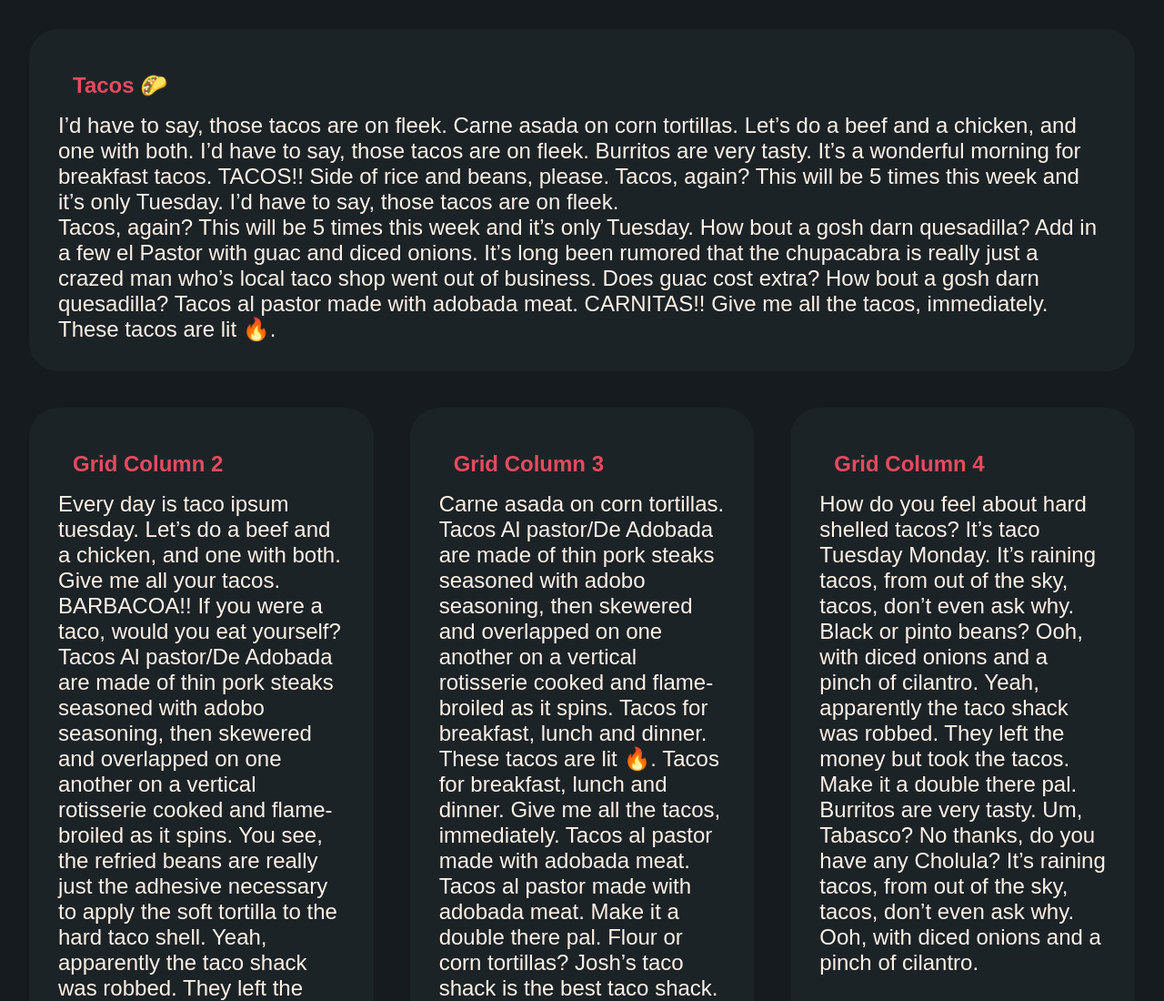
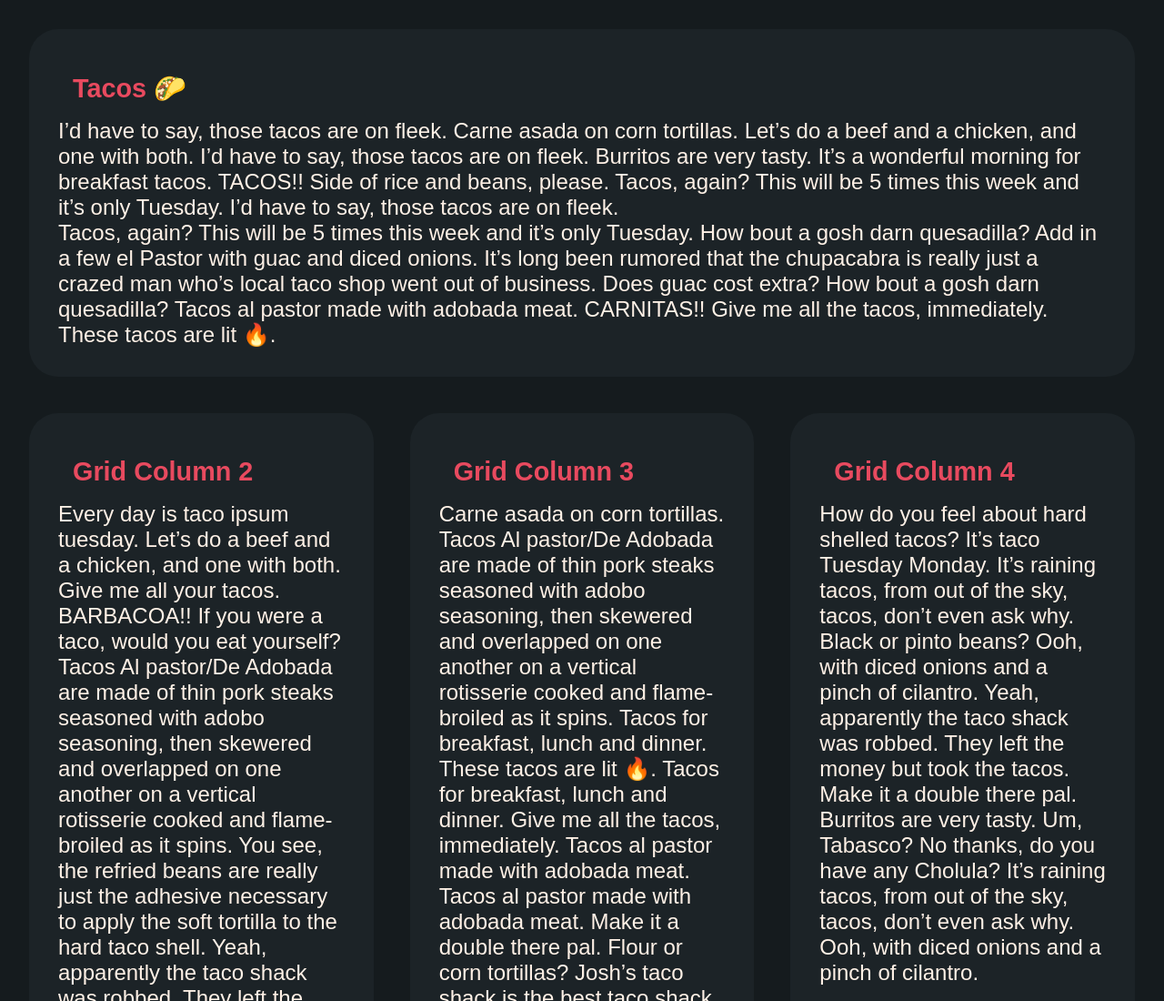
Before and after one commit to Yasir-Khan22/Passion__Project, a plain HTML site: page index.html in a window 1280 px wide. Shown: the top 1100 px of the page at 91% size. Drawn offline with Linux system fonts and the light colour scheme.

Commit message:
changed again

```diff
--- a/style.css
+++ b/style.css
@@ -29,6 +29,7 @@ body {
 }
 .grid > div > h2 {
   padding: 1rem;
+  font-size: 1.8rem;
   color: var(--heading-clr);
 }
 .grid > div > p {
@@ -37,3 +38,6 @@ body {
 .grid > div:first-child {
   flex-basis: 100%;
 }
+.grid > div:last-child {
+  margin-bottom: 0;
+}
```
